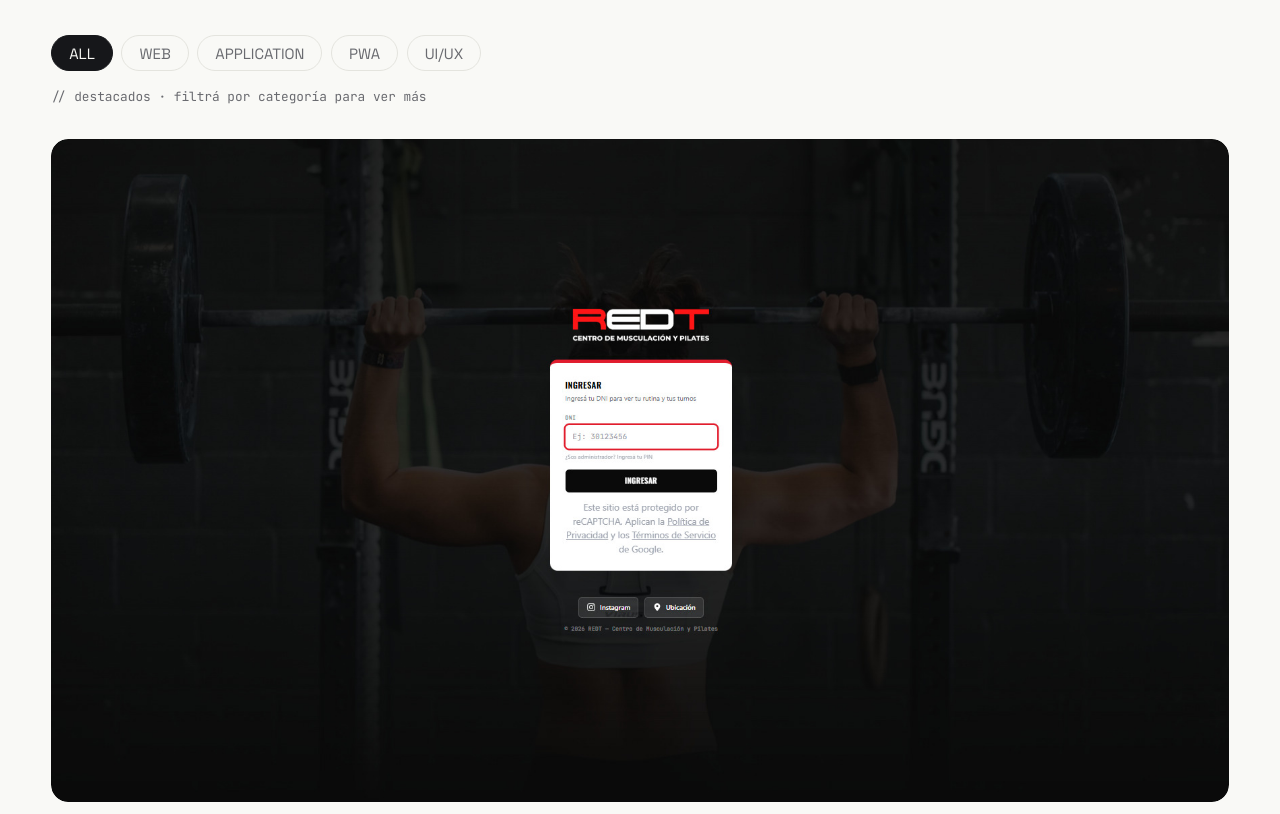
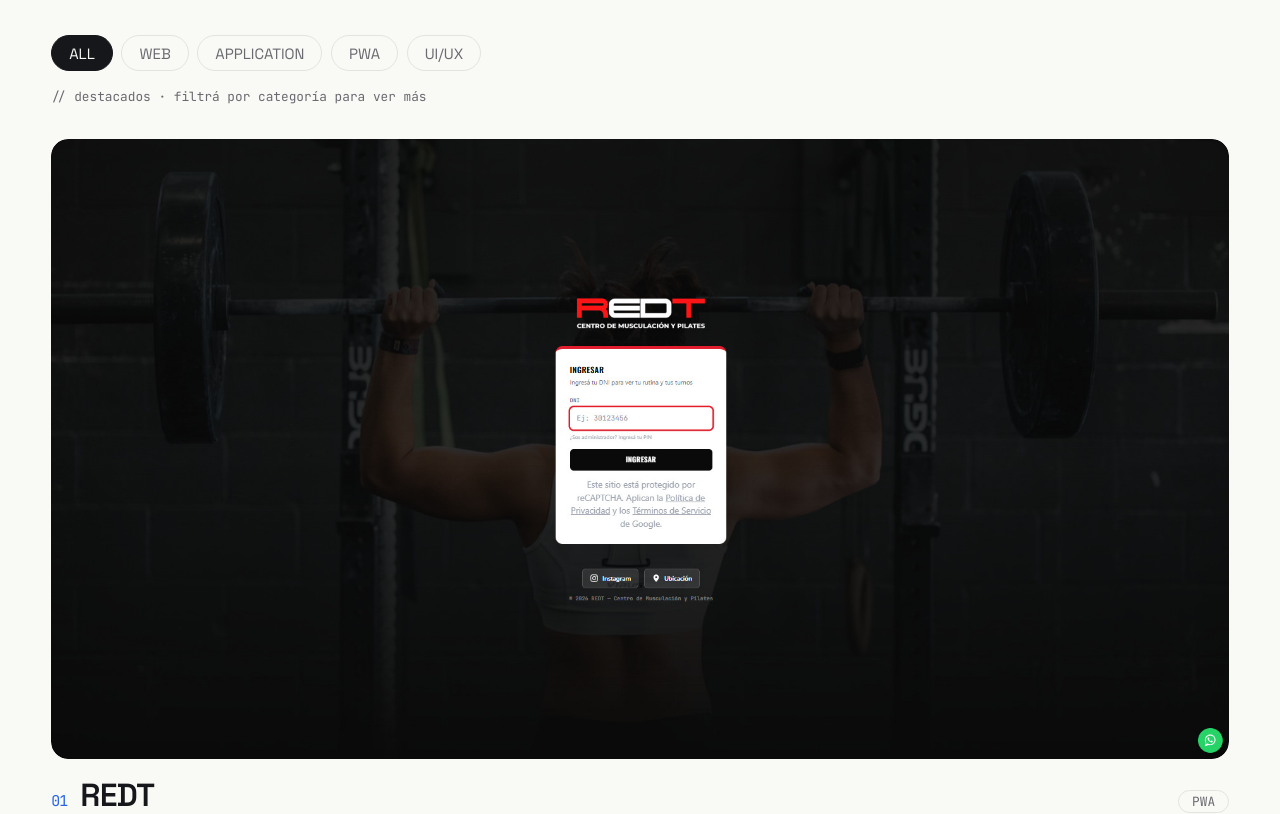
Before and after one commit to jeroacuna/Dualbyte, a Next.js app: page / in a window 1280 px wide. Shown: the part 1080-1894 px from the top of the page. Built offline with nearby package versions, Linux system fonts and the light colour scheme.

Commit message:
Bug solucionado

```diff
--- a/components/Portfolio.tsx
+++ b/components/Portfolio.tsx
@@ -6,8 +6,8 @@ import {AnimatePresence,motion} from 'motion/react'
 import {projects,filters,type Project} from '@/data/projects'
 import Reveal from './Reveal'
 export function Mock({p,big}:{p:Project;big?:boolean}){
-if(p.image)return <div className={`relative overflow-hidden rounded-2xl ${big?'aspect-[16/9]':'aspect-[16/10]'}`}><Image src={p.image} alt={`Captura de ${p.name}`} fill sizes={big?'100vw':'(min-width:768px) 50vw,100vw'} quality={90} className="object-cover object-top"/></div>
-return(<div role="img" aria-label={`Vista previa de ${p.name} (placeholder, reemplazar con captura real)`} className={`relative overflow-hidden rounded-2xl ${big?'aspect-[16/9]':'aspect-[16/10]'}`} style={{background:`linear-gradient(135deg,hsl(${p.hue} 60% 90%),hsl(${p.hue+40} 50% 80%))`}}>
+if(p.image)return <div className={`relative overflow-hidden rounded-2xl aspect-[19/10]`}><Image src={p.image} alt={`Captura de ${p.name}`} fill sizes={big?'100vw':'(min-width:768px) 50vw,100vw'} quality={90} className="object-cover object-top"/></div>
+return(<div role="img" aria-label={`Vista previa de ${p.name} (placeholder, reemplazar con captura real)`} className={`relative overflow-hidden rounded-2xl aspect-[19/10]`} style={{background:`linear-gradient(135deg,hsl(${p.hue} 60% 90%),hsl(${p.hue+40} 50% 80%))`}}>
 <div className="absolute inset-[12%] rounded-xl border border-black/10 bg-white/70 p-4 backdrop-blur"><div className="h-2 w-1/3 rounded bg-black/15"/><div className="mt-3 grid grid-cols-3 gap-2">{[0,1,2].map(i=><div key={i} className="h-12 rounded bg-black/10 md:h-20"/>)}</div></div></div>)}
 export default function Portfolio(){
 const [f,setF]=useState<string>('ALL')
```
